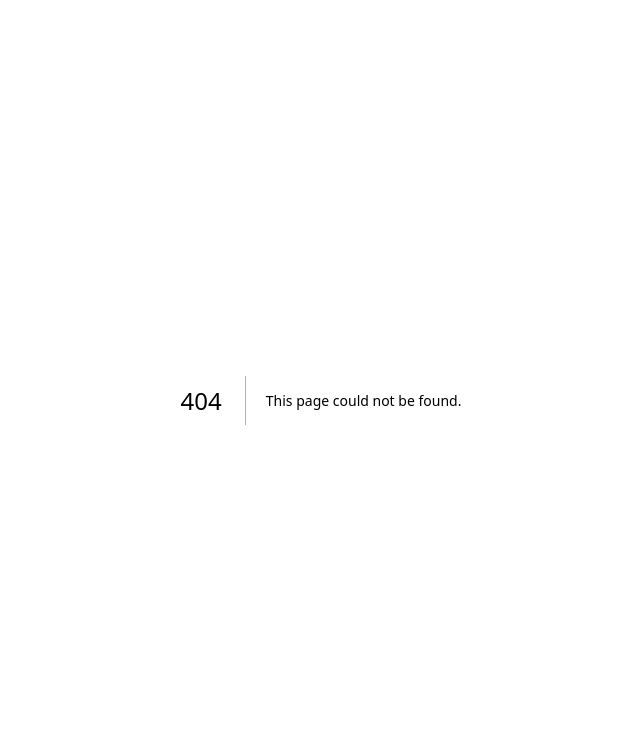
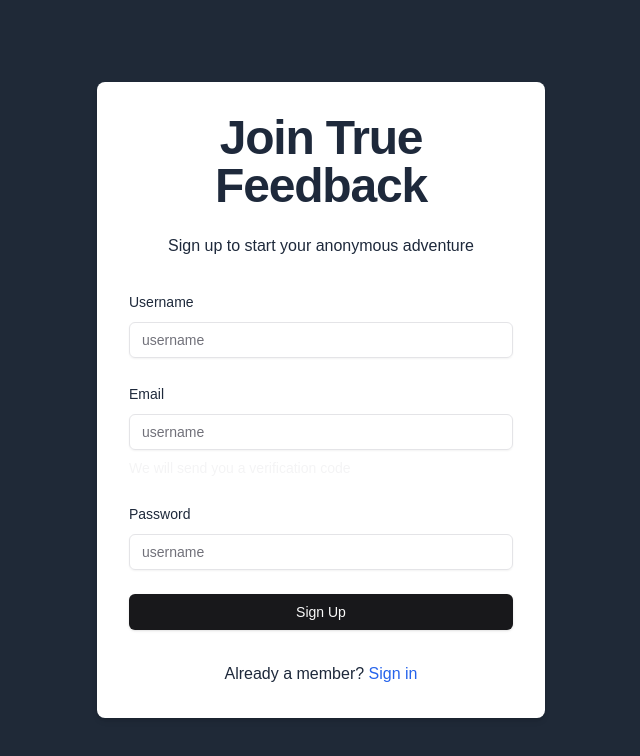
Before and after one commit to AmitBiswas1402/next-fullstack, a Next.js app: page /sign-up in a window 1280 px wide. Before the commit this address had no page. Shown: the top 756 px of the page, without its empty margins (319-959 px from the left). Built offline with nearby package versions, Linux system fonts and the light colour scheme.

Commit message:
sign in sign up  auth handlers done and tested

```diff
--- a/src/app/(auth)/sign-in/page.tsx
+++ b/src/app/(auth)/sign-in/page.tsx
@@ -10,6 +10,9 @@
 import { signupSchema } from '@/schemas/signup.schema'
 import axios, {AxiosError} from 'axios'
 import { ApiResponse } from '@/types/ApiResponse'
+import { Form, FormControl, FormField, FormItem, FormLabel, FormMessage } from '@/components/ui/form'
+import { Input } from '@/components/ui/input'
+import { Button } from '@/components/ui/button'
 
 const page = () => {
   const [username, setUsername] = useState('')
@@ -73,7 +76,81 @@
   }
 
   return (
-    <div>page</div>
+    <div className="flex justify-center items-center min-h-screen bg-gray-800">
+      <div className='w-full max-w-md p-8 space-y-8 bg-white rounded-lg shadow-md text-slate-800'>
+        <div className="text-center">
+          <h1 className="text-4xl font-extrabold tracking-tight lg:text-5xl mb-6 ">
+            Welcome Back to True Feedback
+          </h1>
+          <p className="mb-4">Sign in to continue your secret conversations</p>
+        </div>
+        <Form {...form}>
+          <form onSubmit={form.handleSubmit(onSubmit)}
+          className='space-y-6 text-slate-800'
+          >
+            <FormField
+              name="username"
+              control={form.control}
+              render={({ field }) => (
+                <FormItem>
+                  <FormLabel>Username</FormLabel>
+                  <FormControl>
+                    <Input placeholder="username"
+                    {...field}
+                    onChange={(e) => {
+                      field.onChange(e.target.value);
+                    }}
+                    />
+                  </FormControl>
+                  <FormMessage />
+                </FormItem>
+              )}
+            />
+            <FormField
+              name="email"
+              control={form.control}
+              render={({ field }) => (
+                <FormItem>
+                  <FormLabel>Email</FormLabel>
+                  <FormControl>
+                    <Input placeholder="email"
+                    {...field}
+                    />
+                  </FormControl>
+                  <FormMessage />
+                </FormItem>
+              )}
+            />
+            <FormField
+              name="password"
+              control={form.control}
+              render={({ field }) => (
+                <FormItem>
+                  <FormLabel>Password</FormLabel>
+                  <FormControl>
+                    <Input
+                    type='password'
+                    placeholder="password"
+                    {...field}
+                    />
+                  </FormControl>
+                  <FormMessage />
+                </FormItem>
+              )}
+            />
+            <Button className='w-full' type="submit">Sign In</Button>
+          </form>
+        </Form>
+        <div className="text-center mt-4">
+          <p>
+            Not a member yet?{' '}
+            <Link href="/sign-up" className="text-blue-600 hover:text-blue-800">
+              Sign up
+            </Link>
+          </p>
+        </div>
+      </div>
+    </div>
   )
 }
 
--- /dev/null
+++ b/src/app/(auth)/sign-up/page.tsx
@@ -0,0 +1,188 @@
+'use client';
+
+import { ApiResponse } from '@/types/ApiResponse';
+import { zodResolver } from '@hookform/resolvers/zod';
+import Link from 'next/link';
+import { useEffect, useState } from 'react';
+import { useForm } from 'react-hook-form';
+import { useDebounceCallback, useDebounceValue } from 'usehooks-ts';
+import * as z from 'zod';
+
+import { Button } from '@/components/ui/button';
+import {
+  Form,
+  FormField,
+  FormItem,
+  FormLabel,
+  FormMessage,
+} from '@/components/ui/form';
+import { Input } from '@/components/ui/input';
+import { useToast } from '@/components/hooks/use-toast';
+import axios, { AxiosError } from 'axios';
+import { Loader2 } from 'lucide-react';
+import { useRouter } from 'next/navigation';
+import { signupSchema } from '@/schemas/signup.schema';
+
+export default function SignUpForm() {
+  const [username, setUsername] = useState('');
+  const [usernameMessage, setUsernameMessage] = useState('');
+  const [isCheckingUsername, setIsCheckingUsername] = useState(false);
+  const [isSubmitting, setIsSubmitting] = useState(false);
+
+  const debounced = useDebounceCallback(setUsername, 300);
+
+  const router = useRouter();
+  const { toast } = useToast();
+
+  const form = useForm<z.infer<typeof signupSchema>>({
+    resolver: zodResolver(signupSchema),
+    defaultValues: {
+      username: '',
+      email: '',
+      password: '',
+    },
+  });
+
+  useEffect(() => {
+    const checkUsernameUnique = async () => {
+      if (username) {
+        setIsCheckingUsername(true);
+        setUsernameMessage(''); // Reset message
+        try {
+          const response = await axios.get<ApiResponse>(
+            `/api/check-username-unique?username=${username}`
+          );
+          setUsernameMessage(response.data.message);
+        } catch (error) {
+          const axiosError = error as AxiosError<ApiResponse>;
+          setUsernameMessage(
+            axiosError.response?.data.message ?? 'Error checking username'
+          );
+        } finally {
+          setIsCheckingUsername(false);
+        }
+      }
+    };
+    checkUsernameUnique();
+  }, [username]);
+
+  const onSubmit = async (data: z.infer<typeof signupSchema>) => {
+    setIsSubmitting(true);
+    try {
+      const response = await axios.post<ApiResponse>('/api/sign-up', data);
+
+      toast({
+        title: 'Success',
+        description: response.data.message,
+      });
+
+      router.replace(`/verify/${username}`);
+
+      setIsSubmitting(false);
+    } catch (error) {
+      console.error('Error during sign-up:', error);
+
+      const axiosError = error as AxiosError<ApiResponse>;
+
+      // Default error message
+      let errorMessage = axiosError.response?.data.message;
+      ('There was a problem with your sign-up. Please try again.');
+
+      toast({
+        title: 'Sign Up Failed',
+        description: errorMessage,
+        variant: 'destructive',
+      });
+
+      setIsSubmitting(false);
+    }
+  };
+
+  return (
+    <div className="flex justify-center items-center min-h-screen bg-gray-800">
+      <div className="w-full max-w-md p-8 space-y-8 bg-white rounded-lg shadow-md text-slate-800">
+        <div className="text-center">
+          <h1 className="text-4xl font-extrabold tracking-tight lg:text-5xl mb-6">
+            Join True Feedback
+          </h1>
+          <p className="mb-4">Sign up to start your anonymous adventure</p>
+        </div>
+        <Form {...form}>
+          <form onSubmit={form.handleSubmit(onSubmit)} className="space-y-6">
+            <FormField
+              name="username"
+              control={form.control}
+              render={({ field }) => (
+                <FormItem>
+                  <FormLabel>Username</FormLabel>
+                  <Input placeholder='username'
+                    {...field}
+                    onChange={(e) => {
+                      field.onChange(e);
+                      debounced(e.target.value);
+                    }}
+                  />
+                  {isCheckingUsername && <Loader2 className="animate-spin" />}
+                  {!isCheckingUsername && usernameMessage && (
+                    <p
+                      className={`text-sm ${
+                        usernameMessage === 'Username is unique'
+                          ? 'text-green-500'
+                          : 'text-red-500'
+                      }`}
+                    >
+                      {usernameMessage}
+                    </p>
+                  )}
+                  <FormMessage />
+                </FormItem>
+              )}
+            />
+            <FormField
+              name="email"
+              control={form.control}
+              render={({ field }) => (
+                <FormItem>
+                  <FormLabel>Email</FormLabel>
+                  <Input placeholder='username' {...field} name="email" />
+                  <p className='text-muted text-gray-400 text-sm'>We will send you a verification code</p>
+                  <FormMessage />
+                </FormItem>
+              )}
+            />
+
+            <FormField
+              name="password"
+              control={form.control}
+              render={({ field }) => (
+                <FormItem>
+                  <FormLabel>Password</FormLabel>
+                  <Input placeholder='username' type="password" {...field} name="password" />
+                  <FormMessage />
+                </FormItem>
+              )}
+            />
+            <Button type="submit" className='w-full' disabled={isSubmitting}>
+              {isSubmitting ? (
+                <>
+                  <Loader2 className="mr-2 h-4 w-4 animate-spin" />
+                  Please wait
+                </>
+              ) : (
+                'Sign Up'
+              )}
+            </Button>
+          </form>
+        </Form>
+        <div className="text-center mt-4">
+          <p>
+            Already a member?{' '}
+            <Link href="/sign-in" className="text-blue-600 hover:text-blue-800">
+              Sign in
+            </Link>
+          </p>
+        </div>
+      </div>
+    </div>
+  );
+}
--- /dev/null
+++ b/src/components/ui/input.tsx
@@ -0,0 +1,25 @@
+import * as React from "react"
+
+import { cn } from "@/lib/utils"
+
+export interface InputProps
+  extends React.InputHTMLAttributes<HTMLInputElement> {}
+
+const Input = React.forwardRef<HTMLInputElement, InputProps>(
+  ({ className, type, ...props }, ref) => {
+    return (
+      <input
+        type={type}
+        className={cn(
+          "flex h-9 w-full rounded-md border border-input bg-transparent px-3 py-1 text-sm shadow-sm transition-colors file:border-0 file:bg-transparent file:text-sm file:font-medium file:text-foreground placeholder:text-muted-foreground focus-visible:outline-none focus-visible:ring-1 focus-visible:ring-ring disabled:cursor-not-allowed disabled:opacity-50",
+          className
+        )}
+        ref={ref}
+        {...props}
+      />
+    )
+  }
+)
+Input.displayName = "Input"
+
+export { Input }
```
